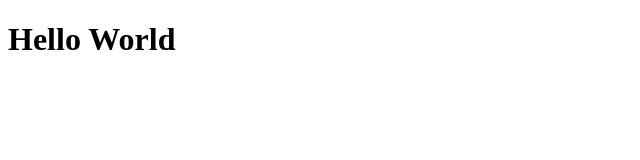
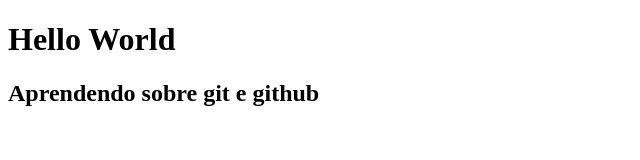
Before and after one commit to MauroLucasSouza1150/curso-git, a plain HTML site: page index.html in a window 1280 px wide. Shown: the whole page, without its empty margins (0-640 px from the left). Drawn offline with Linux system fonts and the light colour scheme.

Commit message:
alterando meu html e o Readme.MD

```diff
--- a/index.html
+++ b/index.html
@@ -7,5 +7,6 @@
 </head>
 <body>
     <h1>Hello World</h1>
+    <h2>Aprendendo sobre git e github</h2>
 </body>
 </html>
```
Also changed, not shown: 1 other file.
